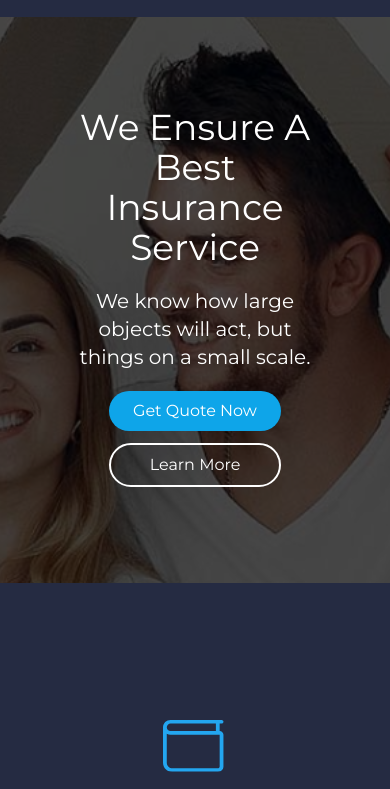
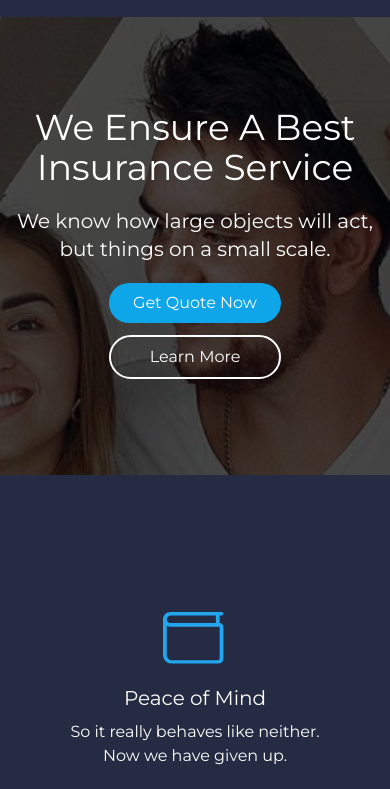
Before and after one commit to ljsunny/tailwind--website, a plain HTML site: page index.html in a window 390 px wide. Shown: the part 53-842 px from the top of the page. Drawn offline with nearby package versions, Linux system fonts and the light colour scheme.

Commit message:
[fix] adjust width

```diff
--- a/index.html
+++ b/index.html
@@ -55,7 +55,7 @@
       class="bg-[url('../assets/jpg/hero.jpg')] bg-[length:500%] md:bg-cover bg-[65%_20%] lg:bg-center flex items-center justify-center text-white">
       <div class="bg-[rgba(0,0,0,.7)] lg:bg-[transparent] lg:bg-gradient-to-r lg:from-black lg:to-transparent w-full h-full flex justify-center pt-16">
         <div class="sm:container lg:container flex justify-center lg:justify-start items-center py-24 lg:py-40">
-          <div class="flex flex-col items-center lg:items-start lg:justify-start max-w-64 lg:max-w-xl">
+          <div class="flex flex-col items-center lg:items-start lg:justify-start max-w-96 lg:max-w-xl">
             <h1 class="text-4xl lg:text-7xl mb-5 mx-auto text-center lg:text-start">We Ensure A Best Insurance Service
             </h1>
             <h3 class="text-xl max-w-sm mb-5 text-center lg:text-start">We know how large objects
```
